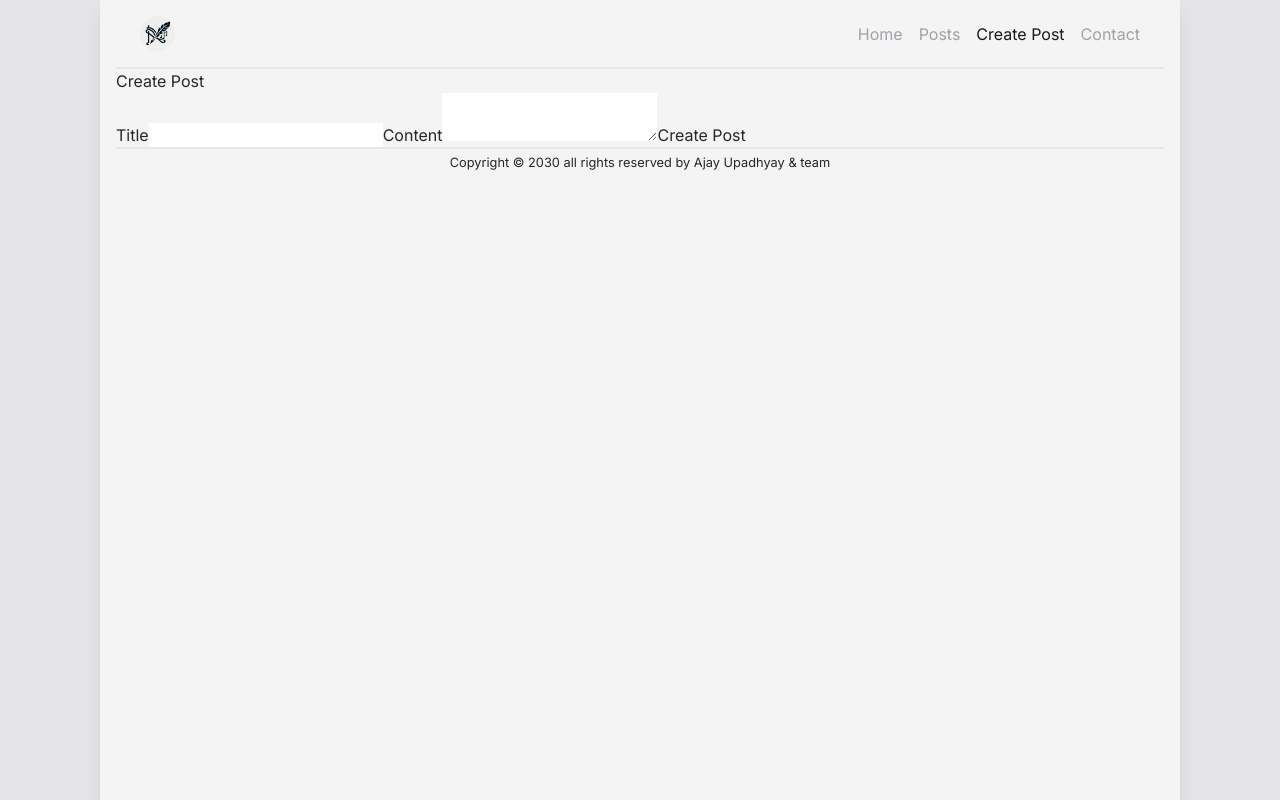
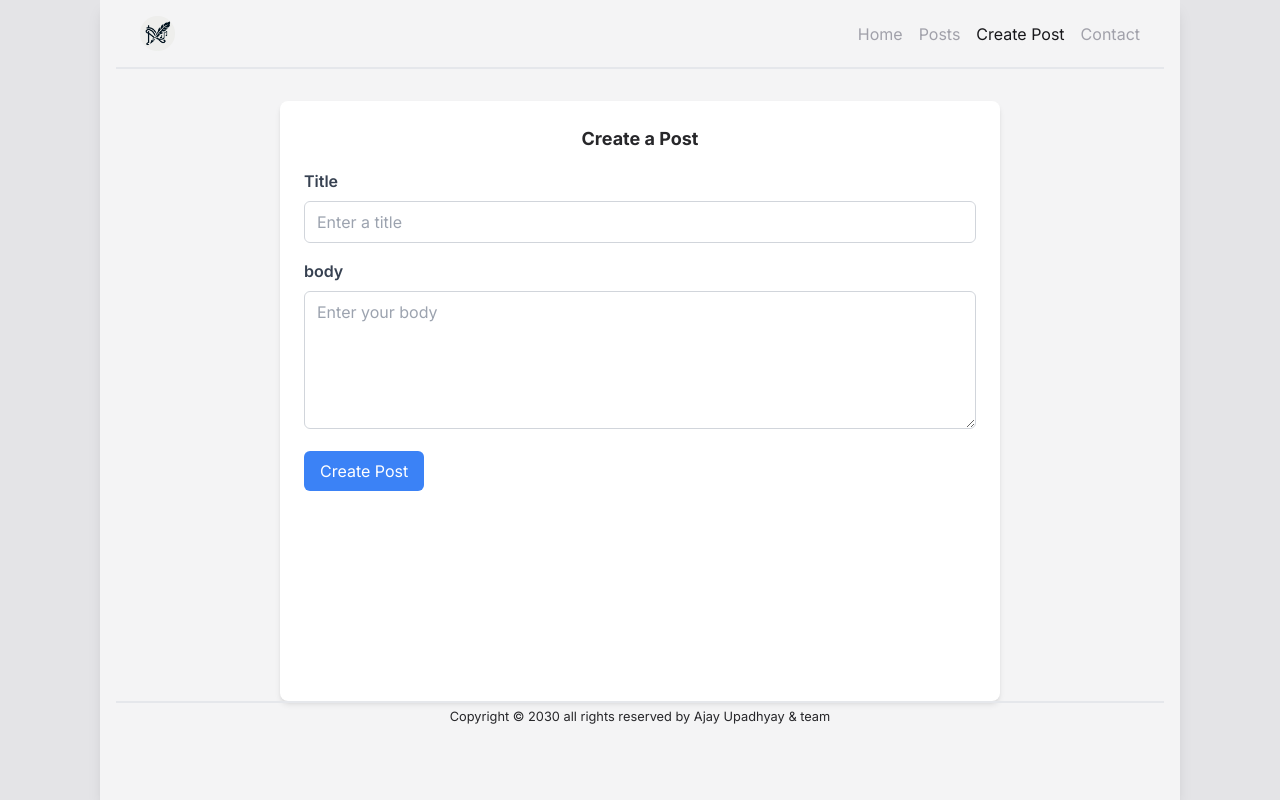
Before and after one commit to 57Ajay/nextnote, a Next.js app: page /create-post in a window 1280 px wide. Built offline with nearby package versions, Linux system fonts and the light colour scheme.

Commit message:
added form for creating post

```diff
--- a/package.json
+++ b/package.json
@@ -9,6 +9,7 @@
     "lint": "next lint"
   },
   "dependencies": {
+    "@kinde-oss/kinde-auth-nextjs": "^2.2.10",
     "next": "14.2.3",
     "punycode.js": "^2.3.1",
     "react": "^18",
--- /dev/null
+++ b/src/actions/action.ts
@@ -0,0 +1,6 @@
+'use server'
+export default async function CreatePost(formData : FormData){
+    const title = formData.get("title") as string;
+    const body = formData.get("body") as string;
+    console.log(title, body);
+}
--- /dev/null
+++ b/src/app/components/form/form.tsx
@@ -0,0 +1,35 @@
+import CreatePost from '@/actions/action';
+
+const CreatePostForm: React.FC = () => {
+
+  return (
+    <div className="max-w-[720px] mx-auto mt-8 bg-white rounded-lg shadow-md overflow-hidden  min-h-[75vh]">
+      <form action={CreatePost} className="p-6">
+        <h2 className="text-lg text-center font-bold mb-4">Create a Post</h2>
+        <div className="mb-4">
+          <label htmlFor="title" className="block text-gray-700 font-semibold mb-2">Title</label>
+          <input
+            type="text"
+            name='title'
+            className="w-full px-3 py-2 border border-gray-300 rounded-md focus:outline-none focus:border-blue-500"
+            placeholder="Enter a title"
+            required
+          />
+        </div>
+        <div className="mb-4">
+          <label htmlFor="body" className="block text-gray-700 font-semibold mb-2">body</label>
+          <textarea
+            name='body'
+            className="w-full px-3 py-2 border border-gray-300 rounded-md focus:outline-none focus:border-blue-500"
+            placeholder="Enter your body"
+            rows={5}
+            required
+          ></textarea>
+        </div>
+        <button type="submit" className="bg-blue-500 text-white py-2 px-4 rounded-md hover:bg-blue-600 transition-colors duration-300">Create Post</button>
+      </form>
+    </div>
+  );
+};
+
+export default CreatePostForm;
--- a/src/app/contact/page.tsx
+++ b/src/app/contact/page.tsx
@@ -25,7 +25,7 @@ export default function Contact() {
             </Link>
           </div>
           <div className="text-zinc-700 font-medium">
-            <Link href="https://threads.com/57aja.y" className="hover:underline">Threads: Ajay Upadhyay
+            <Link href="https://threads.net/@57aja.y" className="hover:underline">Threads: Ajay Upadhyay
             </Link>
           </div>
         </div>
--- a/src/app/create-post/page.tsx
+++ b/src/app/create-post/page.tsx
@@ -1,16 +1,9 @@
+import CreatePostForm from "../components/form/form";
 
 export default function CreatePostPage() {
   return (
-    <main>
-        <h1>Create Post</h1>
-        <form>
-            <label htmlFor="title">Title</label>
-            <input title="title" type="text" />
-            <label htmlFor="content">Content</label>
-            <textarea title="content" />
-            <button type="submit">Create Post</button>
-        </form>
-    </main>
+
+    <CreatePostForm />
 
   )
 }
--- a/src/app/posts/error.tsx
+++ b/src/app/posts/error.tsx
@@ -5,7 +5,7 @@ import Link from "next/link";
 export default function ErrorPage() {
 
   return (
-    <div className="flex items-center justify-center h-screen bg-zinc-100">
+    <div className="items-center justify-center h-screen bg-zinc-100">
       <div className="text-center">
         <h1 className="text-4xl font-bold mb-5">
             <Link href="/">Refresh</Link></h1>
```
Also changed, not shown: 1 other file (tests, documents, lock files or other folders).
